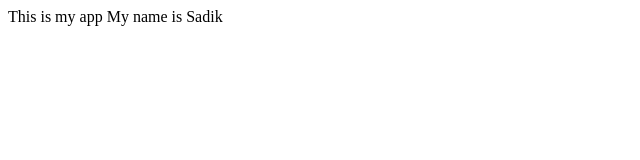
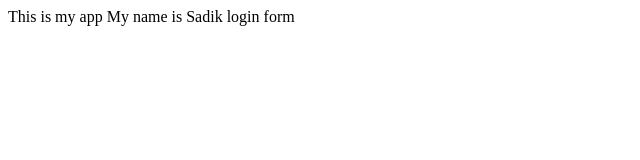
Before and after one commit to sadik-ahmed-3806/mysample-one, a plain HTML site: page index.html in a window 1280 px wide. Shown: the full height of the page, 0-640 px from the left. Drawn offline with Linux system fonts and the light colour scheme.

Commit message:
login form

```diff
--- /dev/null
+++ b/dr2/app2.js
@@ -0,0 +1 @@
+console.log(121);
--- a/index.html
+++ b/index.html
@@ -5,5 +5,6 @@
     <body>
         This is my app
         My name is Sadik
+        login form
     </body>
 </html>
```
Also changed, not shown: login.html (added, +1 -0 lines), log.txt (added).
